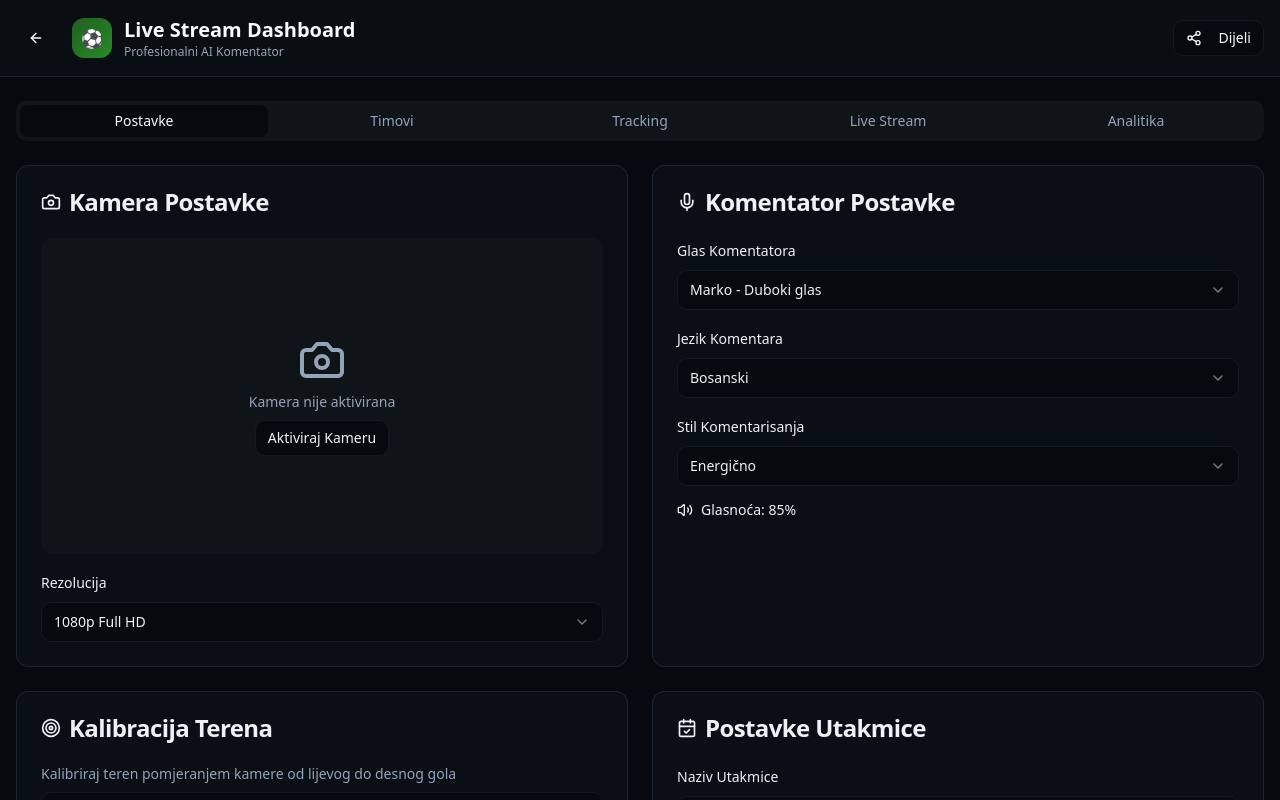
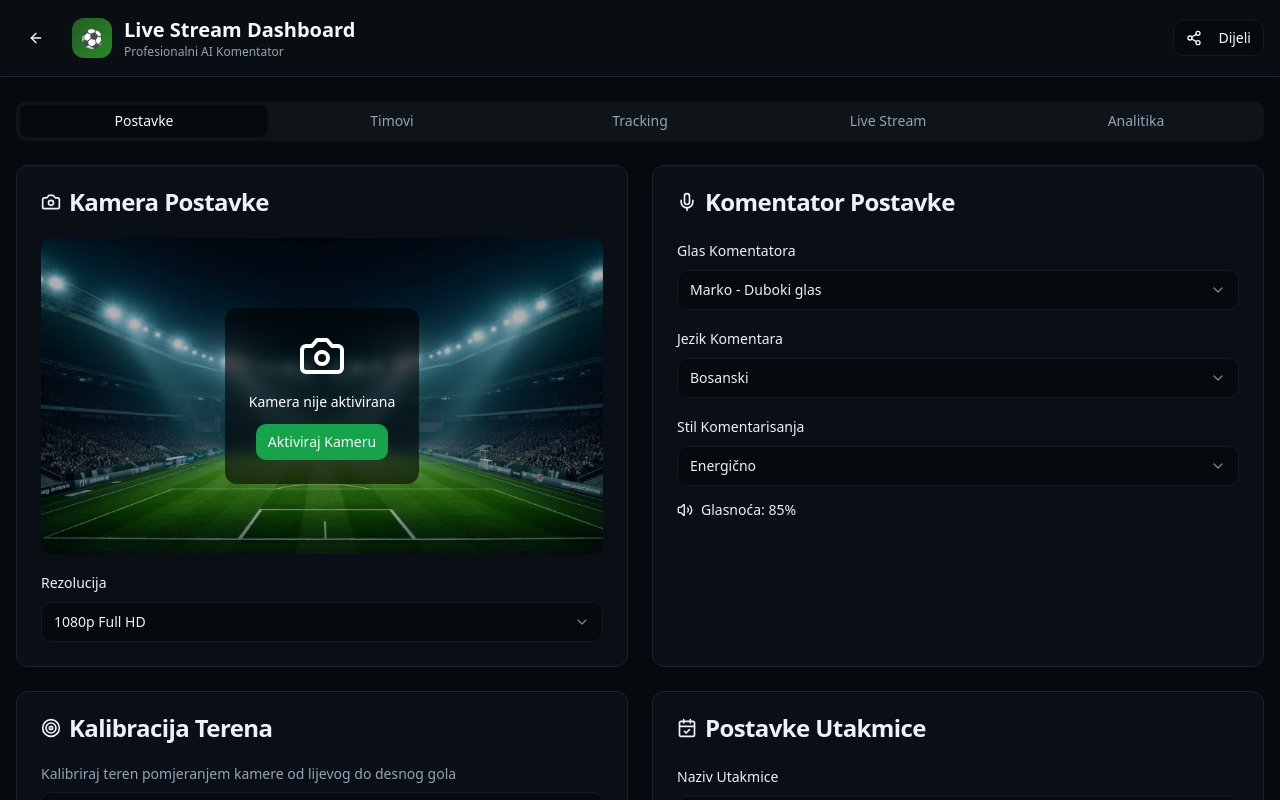
Before and after one commit to Baki39/live-pitch-ai-commentary, a React (Vite) app: page /live-dashboard in a window 1280 px wide. Shown: the top 800 px of the page. Built offline with nearby package versions, Linux system fonts and the light colour scheme; the HTML template or start-up script is replaced by a standard one.

Commit message:
Add background image to camera settings

```diff
--- a/src/pages/LiveDashboard.tsx
+++ b/src/pages/LiveDashboard.tsx
@@ -29,12 +29,14 @@ import {
 } from "lucide-react";
 import { useNavigate } from "react-router-dom";
 import { LiveDashboardNavigation } from "@/components/LiveDashboardNavigation";
+import stadiumHero from "@/assets/stadium-hero.jpg";
 
 const LiveDashboard = () => {
   const navigate = useNavigate();
   const [isLiveActive, setIsLiveActive] = useState(false);
   const [isPaused, setIsPaused] = useState(false);
   const [selectedTab, setSelectedTab] = useState("setup");
+  const [isCameraActive, setIsCameraActive] = useState(false);
 
   const handleStartLive = () => {
     setIsLiveActive(true);
@@ -108,14 +110,50 @@ const LiveDashboard = () => {
                   </CardTitle>
                 </CardHeader>
                 <CardContent className="space-y-4">
-                  <div className="aspect-video bg-muted rounded-lg flex items-center justify-center">
-                    <div className="text-center space-y-2">
-                      <Camera className="w-12 h-12 mx-auto text-muted-foreground" />
-                      <p className="text-sm text-muted-foreground">Kamera nije aktivirana</p>
-                      <Button variant="outline" size="sm">
-                        Aktiviraj Kameru
-                      </Button>
-                    </div>
+                  <div className="aspect-video bg-muted rounded-lg overflow-hidden relative">
+                    {!isCameraActive ? (
+                      <>
+                        {/* Stadium background image */}
+                        <div
+                          className="absolute inset-0 bg-cover bg-center bg-no-repeat"
+                          style={{ backgroundImage: `url(${stadiumHero})` }}
+                        >
+                          <div className="absolute inset-0 bg-black/30" />
+                        </div>
+
+                        {/* Camera activation overlay */}
+                        <div className="absolute inset-0 flex items-center justify-center">
+                          <div className="text-center space-y-3 bg-black/60 rounded-lg p-6 backdrop-blur-sm">
+                            <Camera className="w-12 h-12 mx-auto text-white" />
+                            <p className="text-sm text-white font-medium">Kamera nije aktivirana</p>
+                            <Button
+                              variant="default"
+                              size="sm"
+                              onClick={() => setIsCameraActive(true)}
+                              className="bg-green-600 hover:bg-green-700"
+                            >
+                              Aktiviraj Kameru
+                            </Button>
+                          </div>
+                        </div>
+                      </>
+                    ) : (
+                      <div className="absolute inset-0 bg-gray-900 flex items-center justify-center">
+                        <div className="text-center space-y-3">
+                          <div className="w-12 h-12 mx-auto bg-green-500 rounded-full flex items-center justify-center">
+                            <Camera className="w-6 h-6 text-white" />
+                          </div>
+                          <p className="text-sm text-white font-medium">Kamera je aktivna</p>
+                          <Button
+                            variant="destructive"
+                            size="sm"
+                            onClick={() => setIsCameraActive(false)}
+                          >
+                            Deaktiviraj Kameru
+                          </Button>
+                        </div>
+                      </div>
+                    )}
                   </div>
                   <div className="space-y-2">
                     <Label>Rezolucija</Label>
```
